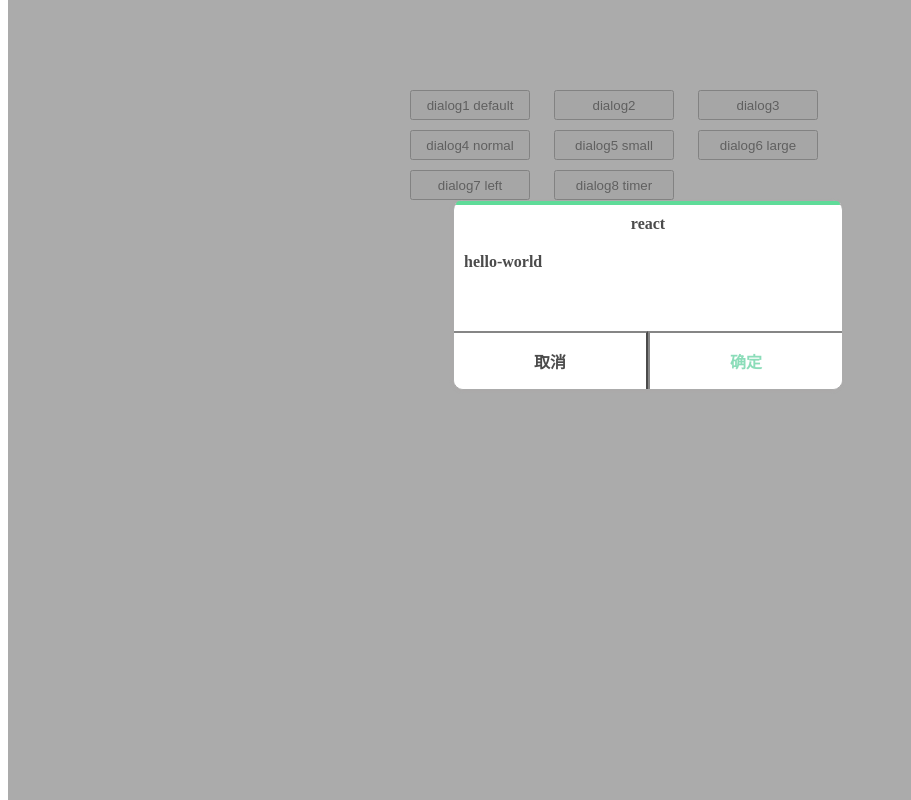
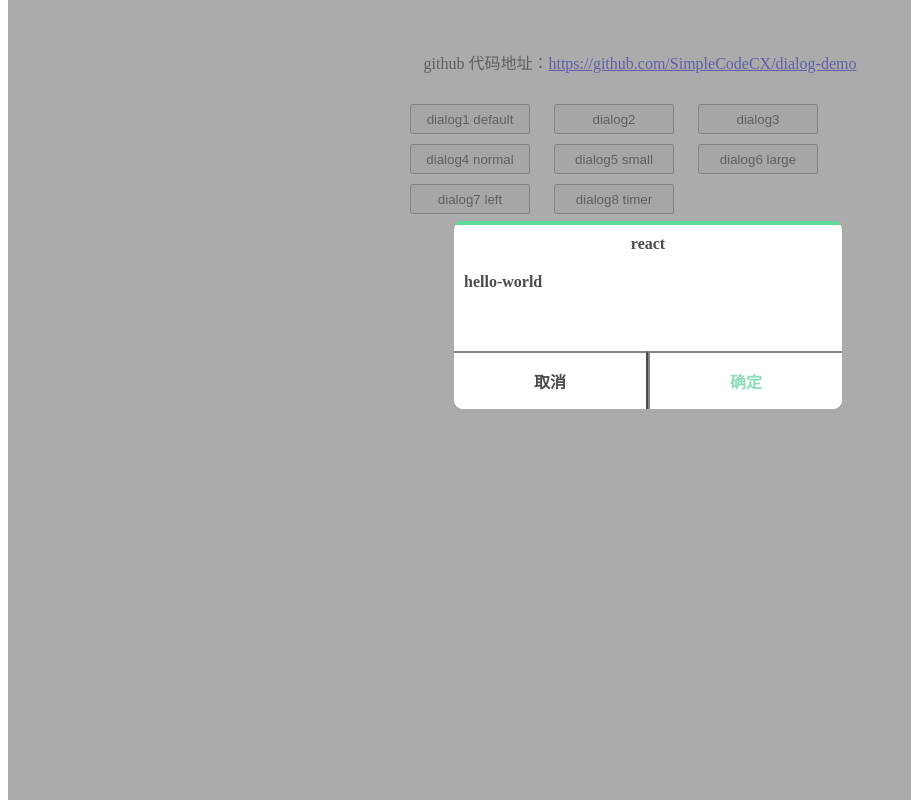
Before and after one commit to SimpleCodeCX/dialog-demo, a website built with webpack: page dialog/example/index.html in a window 1280 px wide. Both pictures are taken after a click on the button "dialog1 default". Shown: the whole page, without its empty margins (0-911 px from the left). Built offline with nearby package versions, Linux system fonts and the light colour scheme.

Commit message:
doc: misc update

```diff
--- a/dialog/example/index.html
+++ b/dialog/example/index.html
@@ -9,6 +9,10 @@
 </head>
 
 <body>
+  <div class="github-code">
+    github 代码地址：<a target="_bank"
+      href="https://github.com/SimpleCodeCX/dialog-demo">https://github.com/SimpleCodeCX/dialog-demo</a>
+  </div>
   <div class="demo-box">
     <button>dialog1 default</button>
     <button>dialog2 </button>
--- a/dialog/example/style.scss
+++ b/dialog/example/style.scss
@@ -1,7 +1,13 @@
+.github-code{
+  margin: auto;
+  margin-top: 50px;
+  text-align: center;
+}
+
 .demo-box {
   width: 500px;
   margin: auto;
-  margin-top: 80px;
+  margin-top: 20px;
 }
 
 .demo-box button {
--- a/dialog/src/components/dialog/dialog.scss
+++ b/dialog/src/components/dialog/dialog.scss
@@ -19,7 +19,7 @@
   left: 0px;
   right: 0px;
   margin: auto;
-  top: 200px;
+  top: 220px;
   font-weight: bold;
 }
 
--- a/dialog/src/components/dialog/dialog.ts
+++ b/dialog/src/components/dialog/dialog.ts
@@ -22,7 +22,7 @@ export class Dialog {
     this.options.title = this.options.title || 'react';
     this.options.text = this.options.text || 'hello-world';
     this.options.size = this.options.size || 'normal' || 'small' || 'large'; // 定义 dialog 的大小
-    this.options.top = this.options.top || '200px';
+    this.options.top = this.options.top || '220px';
     this.options.left = this.options.left;
     this.initDialog();
   }
@@ -95,7 +95,7 @@ export class Dialog {
       }
     }
     dialogEl.style['width'] = width;
-    dialogEl.style['top'] = '200px';
+    dialogEl.style['top'] = this.options.top;
 
     this.options.left ? (dialogEl.style['margin-left'] = this.options.left)
       : (dialogEl.style['margin'] = 'auto');
```
Also changed, not shown: readme.md.
